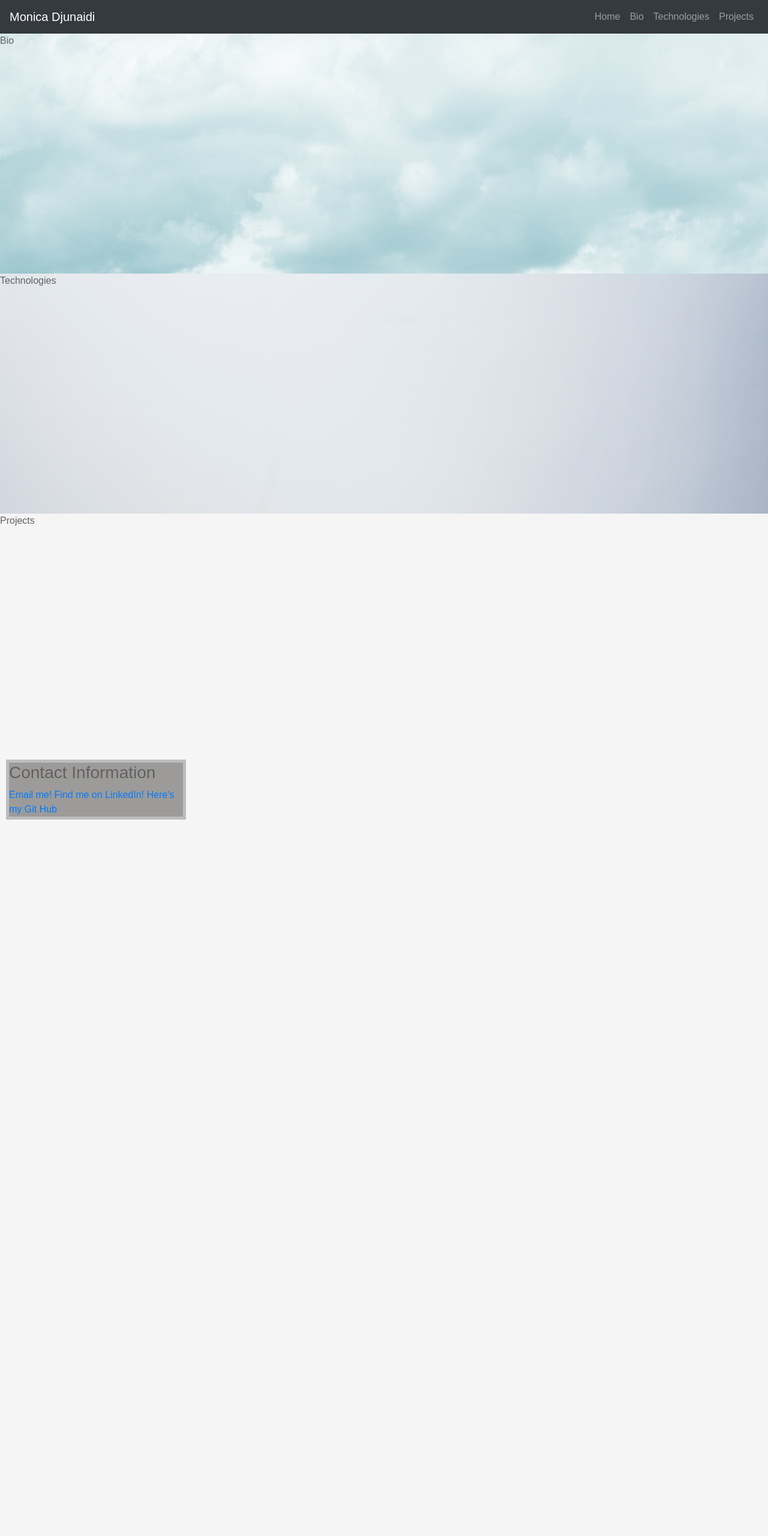
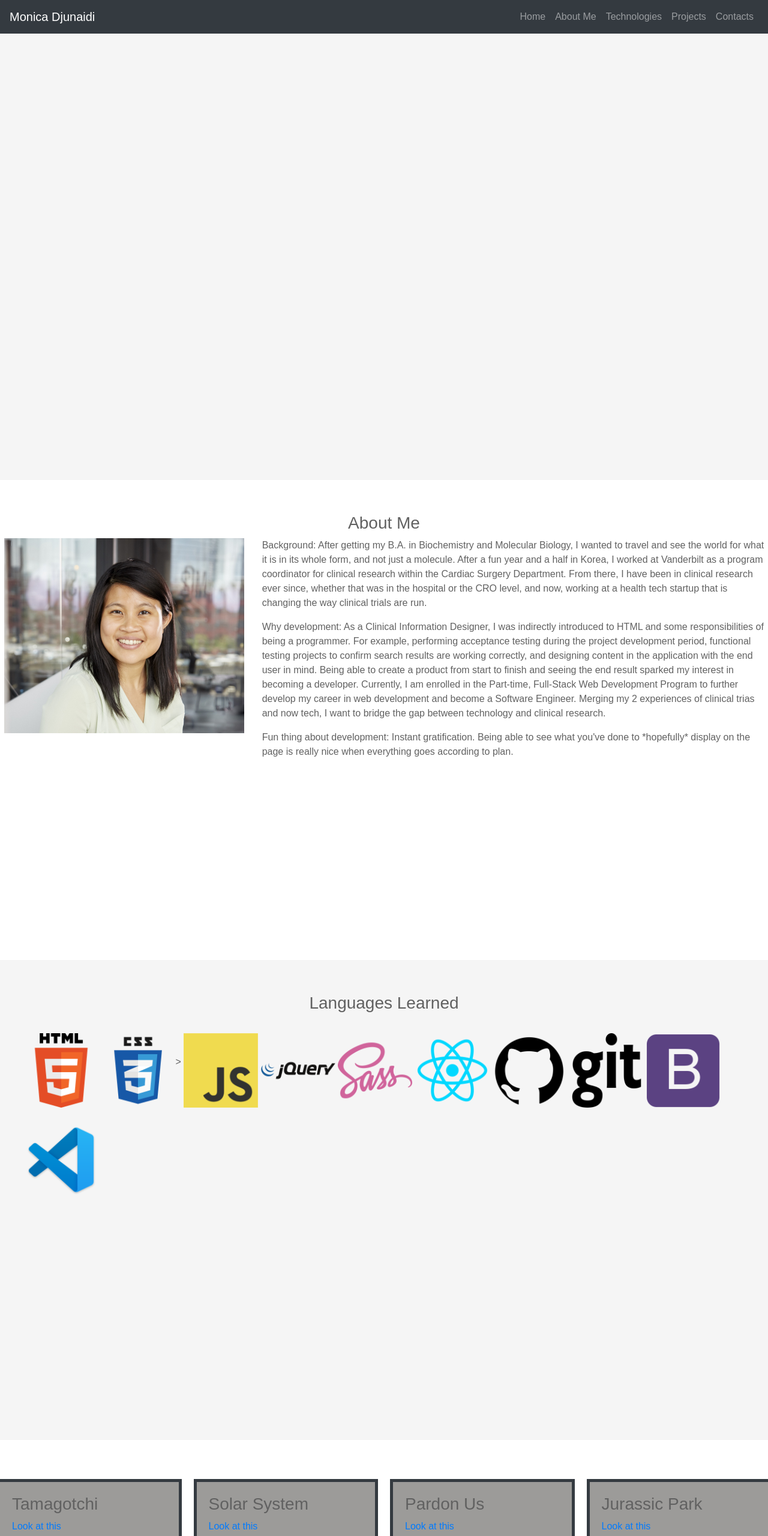
Before and after one commit to djunaim/personalBioSite, a website built with webpack: page src/index.html in a window 1280 px wide. Shown: the top 2560 px of the page at 60% size. Before the commit the page ends 1376 px from the top, so only its background shows below. Built offline with nearby package versions, Linux system fonts and the light colour scheme; some packages are replaced by stand-ins of ours; no server answers; files whose address does not match are found by name.

Commit message:
added icons and rearranged biosite to be 1 page

```diff
--- a/src/index.html
+++ b/src/index.html
@@ -9,7 +9,7 @@
 
 <body>
   <!-- Navigation -->
-  <nav class="navbar navbar-expand-lg navbar-dark bg-dark">
+  <nav class="navbar fixed-top navbar-expand-lg navbar-dark bg-dark">
     <a class="navbar-brand" href="#">Monica Djunaidi</a>
     <button class="navbar-toggler" type="button" data-toggle="collapse" data-target="#navbarNav" aria-controls="navbarNav" aria-expanded="false" aria-label="Toggle navigation">
       <span class="navbar-toggler-icon"></span>
@@ -17,16 +17,19 @@
     <div class="collapse navbar-collapse" id="navbarNav">
       <ul class="navbar-nav">
         <li class="nav-item">
-          <a class="nav-link" id="navToHome">Home</a>
+          <a class="nav-link" href="#homePage">Home</a>
         </li>
         <li class="nav-item">
-          <a class="nav-link" id="navToBio">Bio</a>
+          <a class="nav-link" href="#bioPage">About Me</a>
         </li>
         <li class="nav-item">
-          <a class="nav-link"id="navToTechnologies">Technologies</a>
+          <a class="nav-link" href="#technologiesPage">Technologies</a>
         </li>
         <li class="nav-item">
-          <a class="nav-link" id="navToProjects">Projects</a>
+          <a class="nav-link" href="#projectsPage">Projects</a>
+        </li>
+        <li class="nav-item">
+          <a class="nav-link" href="#contactsPage">Contacts</a>
         </li>
       </ul>
     </div>
@@ -34,30 +37,46 @@
   <!-- End Navigation -->
 
   <!-- Primary View -->
-  <div class="fullPage container-fluid" id="homePage"></div>
-  <div class="fullPage hide container-fluid" id="bioPage">
+  <div class="fullPage" id="homePage"></div>
+  <div class="fullPage" id="bioPage">
     <!-- TODO: Fill in bio info here: What is your background? Why do you want to go into development? What do you love about development? -->
-    <p>Background: After getting my B.A. in Biochemistry and Molecular Biology, I wanted to travel and see the world for what it is in its whole form, and not just a molecule. After a fun year and a half in Korea, I worked at Vanderbilt as a program coordinator for clinical research within the Cardiac Surgery Department. From there, I have been in clinical research ever since, whether that was in the hospital or the CRO level, and now, working at a health tech startup that is changing the way clinical trials are run.</p>
-    <p>Why development: As a Clinical Information Designer, I was indirectly introduced to HTML and some responsibilities of being a programmer. For example, performing acceptance testing during the project development period, functional testing projects to confirm search results are working correctly, and designing content in the application with the end user in mind. Being able to create a product from start to finish and seeing the end result sparked my interest in becoming a developer. Currently, I am enrolled in the Part-time, Full-Stack Web Development Program to further develop my career in web development and become a Software Engineer. Merging my 2 experiences of clinical trias and now tech, I want to bridge the gap between technology and clinical research.</p>
-    <p>Fun thing about development: Instant gratification. Being able to see what you've done to *hopefully* display on the page is really nice when everything goes according to plan.</p>
+    <h3 id="bioPageTitle">About Me</h3>
+    <div class="row">
+      <div class="profileImage col-md-4">
+        <img src="https://raw.githubusercontent.com/djunaim/personalBioSite/master/src/profilePic/Industrious%20__135_07-18_2.jpg" style="width: 25rem;"/>
+      </div>
+      <div class="aboutMe col-md-8">
+        <p>Background: After getting my B.A. in Biochemistry and Molecular Biology, I wanted to travel and see the world for what it is in its whole form, and not just a molecule. After a fun year and a half in Korea, I worked at Vanderbilt as a program coordinator for clinical research within the Cardiac Surgery Department. From there, I have been in clinical research ever since, whether that was in the hospital or the CRO level, and now, working at a health tech startup that is changing the way clinical trials are run.</p>
+        <p>Why development: As a Clinical Information Designer, I was indirectly introduced to HTML and some responsibilities of being a programmer. For example, performing acceptance testing during the project development period, functional testing projects to confirm search results are working correctly, and designing content in the application with the end user in mind. Being able to create a product from start to finish and seeing the end result sparked my interest in becoming a developer. Currently, I am enrolled in the Part-time, Full-Stack Web Development Program to further develop my career in web development and become a Software Engineer. Merging my 2 experiences of clinical trias and now tech, I want to bridge the gap between technology and clinical research.</p>
+        <p>Fun thing about development: Instant gratification. Being able to see what you've done to *hopefully* display on the page is really nice when everything goes according to plan.</p>
+      </div>
+    </div>
   </div>
-  <div class="fullPage hide container-fluid" id="technologiesPage">
+  <div class="fullPage" id="technologiesPage">
     <!-- TODO: Start an UL of all of the tools and technologies you've started learning so far. (You'll beef this page up later). -->
-    <h4>Languages Learned</h4>
-    <ul>
-        <li>HTML</li>
-        <li>CSS</li>
-        <li>JavaScript</li>
-        <li>JQuery</li>
-    </ul>
+    <h3 id="technologiesPageTitle">Languages Learned</h3>
+    <div id="technologiesUsed">
+      <ul>
+        <span><img src="https://raw.githubusercontent.com/djunaim/personalBioSite/master/src/techLogos/html.png" alt="html logo"/></span>
+        <span><img src="https://raw.githubusercontent.com/djunaim/personalBioSite/master/src/techLogos/css.png" alt="css logo"/>></span>
+        <span><img src="https://raw.githubusercontent.com/djunaim/personalBioSite/master/src/techLogos/js.png" alt="javascript logo"/></span>
+        <span><img src="https://raw.githubusercontent.com/djunaim/personalBioSite/master/src/techLogos/jquery.png" alt="jquery logo"></span>
+        <span><img src="https://raw.githubusercontent.com/djunaim/personalBioSite/master/src/techLogos/sass.png" alt="sass logo"></span>
+        <span><img src="https://raw.githubusercontent.com/djunaim/personalBioSite/master/src/techLogos/react.png" alt="react logo"/></span>
+        <span><img src="https://raw.githubusercontent.com/djunaim/personalBioSite/master/src/techLogos/github.png" alt="github logo"></span>
+        <span><img src="https://raw.githubusercontent.com/djunaim/personalBioSite/master/src/techLogos/git.png" alt="git logo"></span>
+        <span><img src="https://raw.githubusercontent.com/djunaim/personalBioSite/master/src/techLogos/bootstrap.png" alt="bootstrap logo"/></span>
+        <span><img src="https://raw.githubusercontent.com/djunaim/personalBioSite/master/src/techLogos/vsCode.png" alt="vs code logo"></span>
+      </ul>
+    </div>
   </div>
 
-  <div class="fullPage hide container-fluid" id="projectsPage"></div>
+  <div class="fullPage" id="projectsPage"></div>
 
   <!-- End Primary View -->
 
   <!-- Footer -->
-  <footer class="page-footer">
+  <footer class="page-footer" id="contactsPage">
     <!-- TODO: Fill in contact info here: Include things like email, LinkedIn, Twitter and GitHub links. -->
     <h3>Contact Information</h3>
     <a href="mailto:modjun12@gmail.com">Email me!</a>
@@ -65,6 +84,5 @@
     <a href="http://https://github.com/djunaim">Here's my Git Hub</a>
   </footer>
   <!-- End Footer -->
-  <script src="./main.js"></script>
 </body>
 </html>
--- a/src/javascripts/components/navbar/navbar.js
+++ b/src/javascripts/components/navbar/navbar.js
@@ -1,39 +1,16 @@
-const hidden = () => {
-  document.getElementById('bioPage').style.display = 'none';
-  document.getElementById('technologiesPage').style.display = 'none';
-  document.getElementById('projectsPage').style.display = 'none';
-};
+import $ from 'jquery';
 
 const navClick = (e) => {
-  const buttonID = e.target.id;
-  if (buttonID === 'navToHome') {
-    document.getElementById('homePage').style.display = 'block';
-    document.getElementById('bioPage').style.display = 'none';
-    document.getElementById('technologiesPage').style.display = 'none';
-    document.getElementById('projectsPage').style.display = 'none';
-  } else if (buttonID === 'navToBio') {
-    document.getElementById('homePage').style.display = 'none';
-    document.getElementById('bioPage').style.display = 'block';
-    document.getElementById('technologiesPage').style.display = 'none';
-    document.getElementById('projectsPage').style.display = 'none';
-  } else if (buttonID === 'navToTechnologies') {
-    document.getElementById('homePage').style.display = 'none';
-    document.getElementById('bioPage').style.display = 'none';
-    document.getElementById('technologiesPage').style.display = 'block';
-    document.getElementById('projectsPage').style.display = 'none';
-  } else if (buttonID === 'navToProjects') {
-    document.getElementById('homePage').style.display = 'none';
-    document.getElementById('bioPage').style.display = 'none';
-    document.getElementById('technologiesPage').style.display = 'none';
-    document.getElementById('projectsPage').style.display = 'block';
-  }
+  const section = $('ul.li a').attr('href');
+  $('html, body').stop().animate({ scrollTop: $(section).offset().top }, 1500);
+  e.preventDefault();
 };
 
 const clickEvents = () => {
-  document.getElementById('navToHome').addEventListener('click', navClick);
-  document.getElementById('navToBio').addEventListener('click', navClick);
-  document.getElementById('navToTechnologies').addEventListener('click', navClick);
-  document.getElementById('navToProjects').addEventListener('click', navClick);
+  $('#navToHome').on('click', navClick);
+  $('#navToBio').on('click', navClick);
+  $('#navToTechnologies').on('click', navClick);
+  $('#navToProjects').on('click', navClick);
 };
 
-export default { hidden, clickEvents };
+export default { clickEvents };
--- a/src/javascripts/components/projects/projects.js
+++ b/src/javascripts/components/projects/projects.js
@@ -2,7 +2,8 @@ import utilities from '../../helpers/utilities';
 import projectsData from '../../helpers/data/projectsData';
 
 const createProjectCards = () => {
-  let domString = '<div>';
+  let domString = '<div class="container">';
+  domString = '<div class="row">';
   projectsData.getProjects()
     .then((projects) => {
       projects.forEach((project) => {
@@ -17,7 +18,7 @@ const createProjectCards = () => {
         </div>
         `;
       });
-      domString += '</div>';
+      domString += '</div></div>';
       utilities.printToDOM(domString, 'projectsPage');
     })
     .catch((error) => console.error(error));
--- a/src/javascripts/main.js
+++ b/src/javascripts/main.js
@@ -2,13 +2,13 @@ import '../styles/main.scss';
 import 'bootstrap';
 
 import projects from './components/projects/projects';
-import homepage from './components/homePage/homePage';
-import navbar from './components/navbar/navbar';
+// import homepage from './components/homePage/homePage';
+// import navbar from './components/navbar/navbar';
 
 const init = () => {
-  homepage.printHomePage();
-  navbar.hidden();
-  navbar.clickEvents();
+  // homepage.printHomePage();
+  // navbar.hidden();
+  // navbar.clickEvents();
   projects.createProjectCards();
 };
 
--- a/src/styles/main.scss
+++ b/src/styles/main.scss
@@ -18,6 +18,33 @@ footer {
     justify-content: flex-end;
 }
 
-.hide {
-    display: none;
+#homePage,
+#bioPage,
+#technologiesPage,
+#projectsPage {
+    padding-top: 55px;
+    height: 100vh;
 }
+
+html {
+    scroll-behavior: smooth;
+}
+
+#bioPage,
+#projectsPage {
+    background-color: white;
+}
+
+#bioPageTitle,
+#technologiesPageTitle {
+    text-align: center;
+}
+
+.profileImage {
+    text-align: right;
+}
+
+#technologiesUsed ul span img {
+    padding-top: 25px;
+    max-width: 10%;
+}
```
